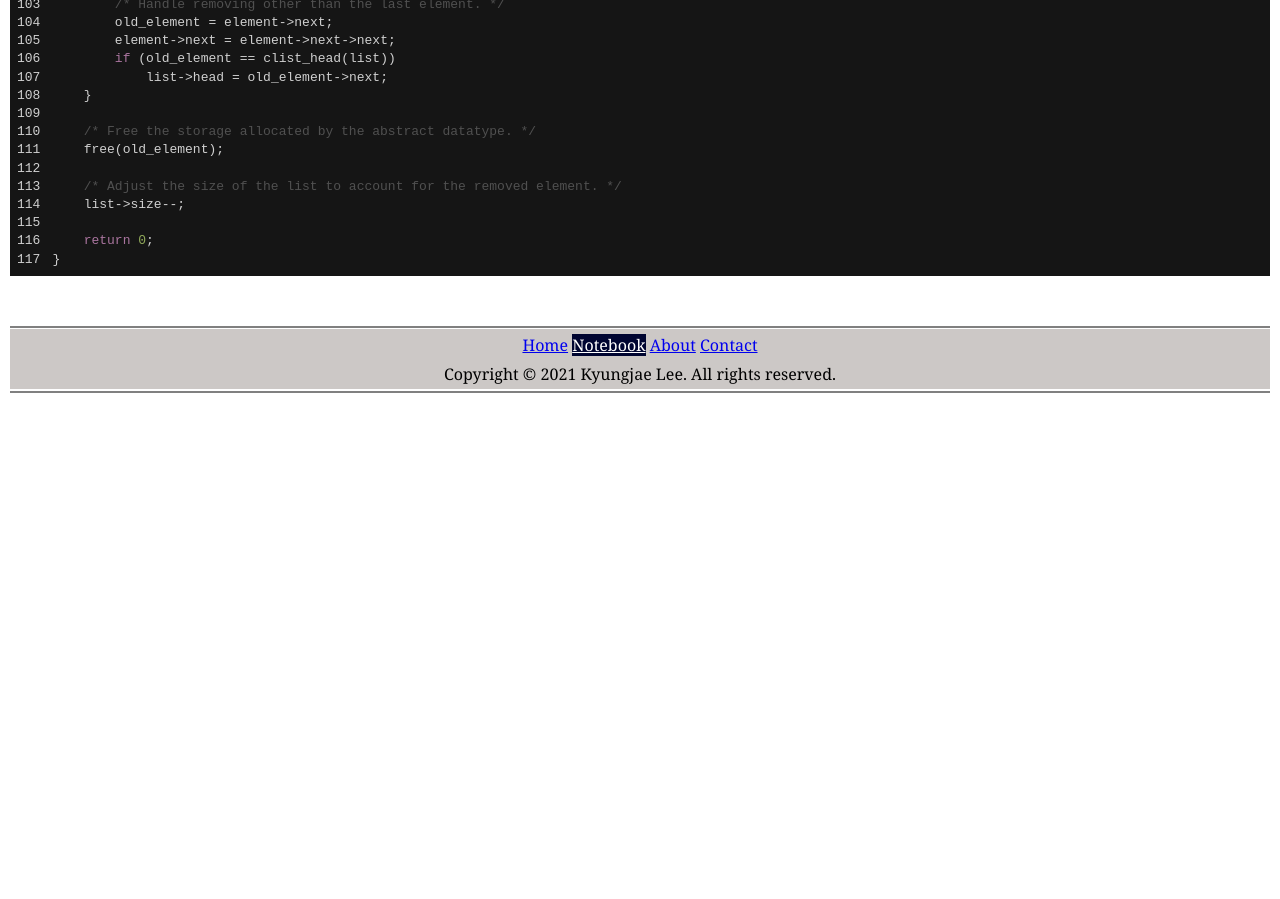
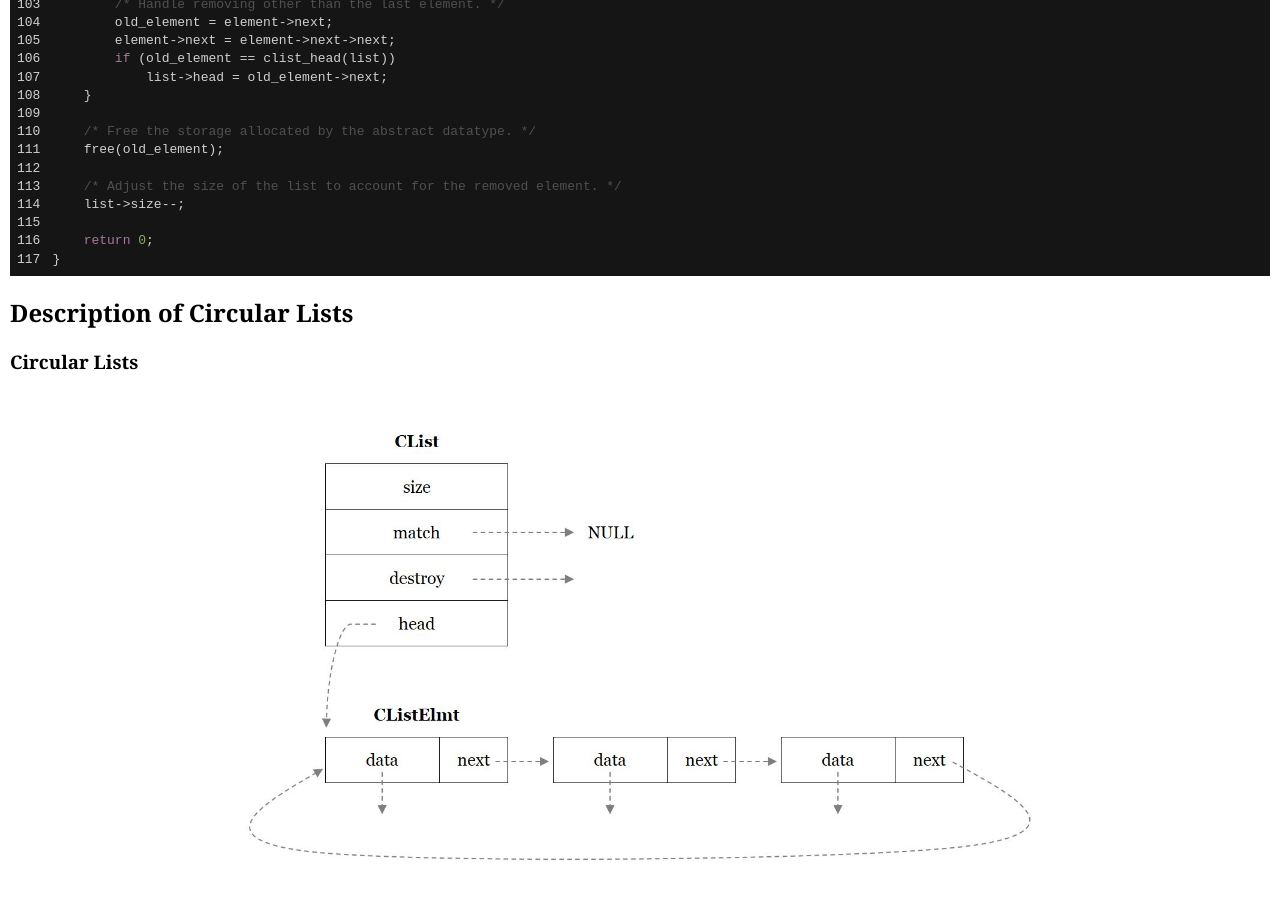
Before and after one commit to kyungjae-lee/kyungjae-lee.github.io, a Jekyll site: the page built from _posts/data-structures/2021-02-03-circular-lists.md, in a window 1280 px wide and 900 px high, scrolled down 3238 px. Built offline with Jekyll 4.4.1, drawn with Linux system fonts in a browser that asks for light colours; before the commit the page ends 3643 px from its top, so only the background shows below that.

Commit message:
Add 'circular-lists.jpg' to circular-lits notes

````diff
--- a/_posts/data-structures/2021-02-03-circular-lists.md
+++ b/_posts/data-structures/2021-02-03-circular-lists.md
@@ -171,3 +171,9 @@ int clist_rem_next(CList *list, CListElmt *element, void **data)
     return 0;
 }
 ```
+
+## Description of Circular Lists
+
+### Circular Lists
+
+![Circular Lists]({{site.baseurl}}/img/data-structures/circular-lists.jpg){:.inline-img-w800}
````
Also changed, not shown: img/data-structures/circular-lists.jpg (added), 1 other file.
